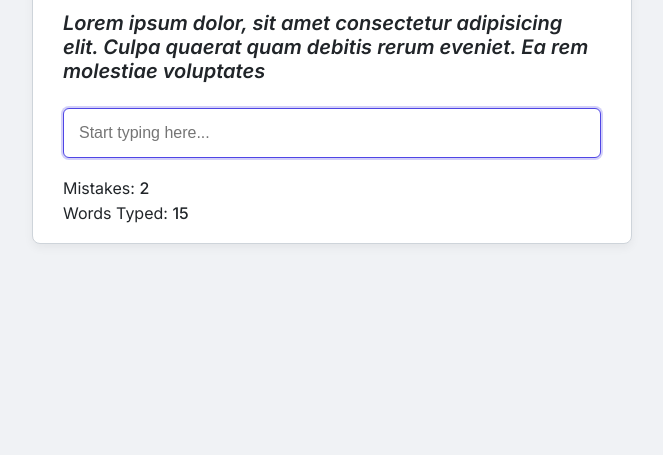
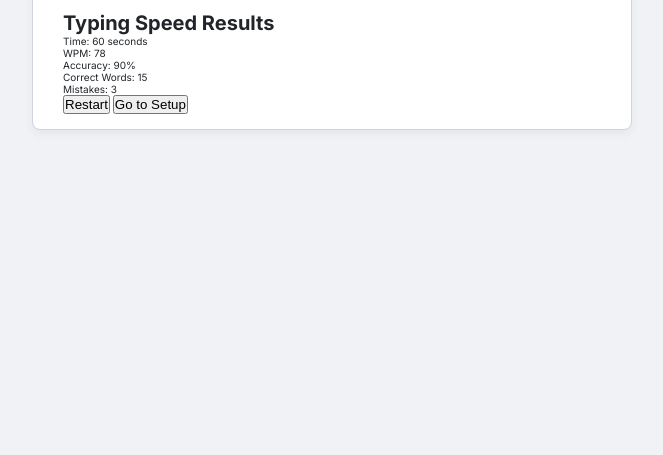
Before and after one commit to Imoyemi-1/typing-speed-app, a website: page index.html in a window 1280 px wide. Shown: the part 345-800 px from the top of the page, without its empty margins (308-971 px from the left). Drawn offline with Linux system fonts and the light colour scheme.

Commit message:
feat: add html structure for result page

```diff
--- a/index.html
+++ b/index.html
@@ -27,7 +27,7 @@
         </div>
         <button id="start-btn">Start Typing</button>
       </div>
-      <div class="screen active" id="typing-screen">
+      <div class="screen" id="typing-screen">
         <div id="time-wpm-container">
           <div>
             <p>Time Left:</p>
@@ -56,7 +56,20 @@
           <p id="word-type">Words Typed: <span>15</span></p>
         </div>
       </div>
-      <div class="screen" id="result-screen"></div>
+      <div class="screen active" id="result-screen">
+        <h1>Typing Speed Results</h1>
+        <div id="details">
+          <p class="result-txt">Time: <span>60 seconds</span></p>
+          <p class="result-txt">WPM: <span>78</span></p>
+          <p class="result-txt">Accuracy: <span>90%</span></p>
+          <p class="result-txt">Correct Words: <span>15</span></p>
+          <p class="result-txt">Mistakes: <span>3</span></p>
+        </div>
+        <div id="result-btn-cons">
+          <button id="restart-btn">Restart</button>
+          <button id="setup-btn">Go to Setup</button>
+        </div>
+      </div>
     </div>
   </body>
 </html>
```
